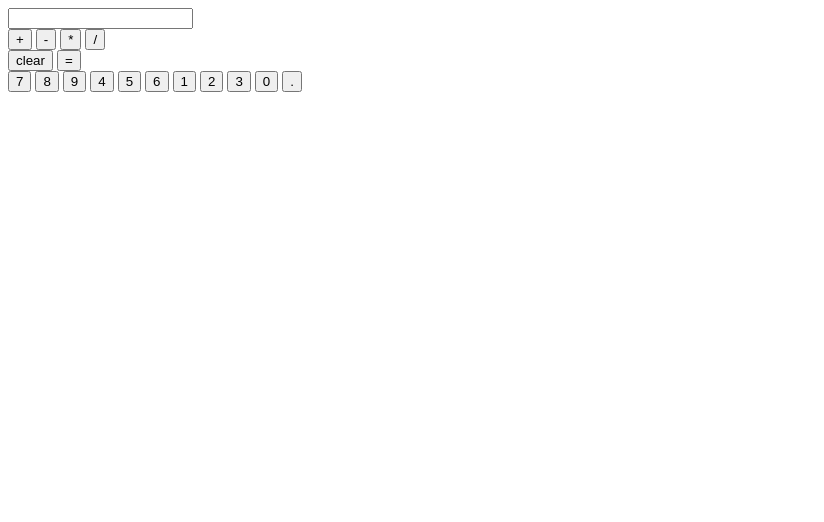
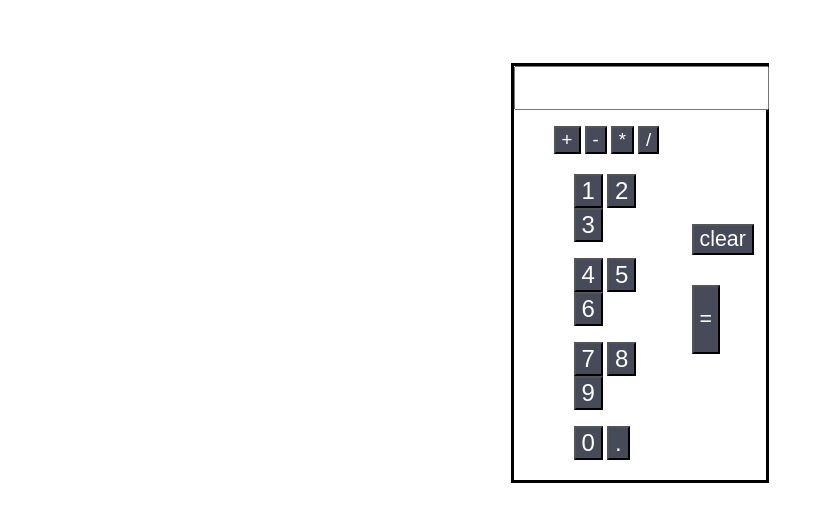
Before and after one commit to gregkorte/calculator, a website: page index.html in a window 1280 px wide. Shown: the whole page, without its empty margins (0-824 px from the left). Drawn offline with Linux system fonts and the light colour scheme.

Commit message:
css file changes

```diff
--- a/index.html
+++ b/index.html
@@ -2,43 +2,56 @@
 <html>
 	<head>
 		<title>Calculator</title>
+		<link rel="stylesheet" type="text/css" href="main.css">
 	</head>
 	<body>
 	  <div class="container">
 	  	<div class="display">
-	  		<input type="text">
+	  		<input class="displaybar" type="text">
 	  	</div>
 	  	<div class="buttons">
 	  		<div class="top">
-	  			<input type="button" value="+">
-	  			<input type="button" value="-">
-	  			<input type="button" value="*">
-	  			<input type="button" value="/">
+	  			<ul>
+	  			<li><input class="operator" type="button" value="+"></li>
+	  			<li><input class="operator" type="button" value="-"></li>
+	  			<li><input class="operator" type="button" value="*"></li>
+	  			<li><input class="operator" type="button" value="/"></li>
+	  			</ul>
 	  		</div>
 	  		<div class="right">
-	  			<input type="button" value="clear">
-	  			<input type="button" value="=">
+	  			<ul>
+	  			<li><input class="rightbut" type="button" value="clear"></li>
+	  			<li><input class="rightbut" id="equal" type="button" value="="></li>
+	  			</ul>
 	  		</div>
 	  		<div class="keypad">
+	  			<ul>
 	  			<span>
-	  				<input type="button" value="7">
-	  				<input type="button" value="8">
-	  				<input type="button" value="9">
+	  				<li><input class="number" type="button" value="1"></li>
+	  				<li><input class="number" type="button" value="2"></li>
+	  				<li><input class="number" type="button" value="3"></li>
 	  			</span>
+	  			</ul>
+	  			<ul>
 	  			<span>
-	  				<input type="button" value="4">
-	  				<input type="button" value="5">
-	  				<input type="button" value="6">
+	  				<li><input class="number" type="button" value="4"></li>
+	  				<li><input class="number" type="button" value="5"></li>
+	  				<li><input class="number" type="button" value="6"></li>
 	  			</span>
+	  			</ul>
+	  			<ul>
 	  			<span>
-	  				<input type="button" value="1">
-	  				<input type="button" value="2">
-	  				<input type="button" value="3">
+	  				<li><input class="number" type="button" value="7"></li>
+	  				<li><input class="number" type="button" value="8"></li>
+	  				<li><input class="number" type="button" value="9"></li>
 	  			</span>
+	  			</ul>
+	  			<ul>
 	  			<span>
-	  				<input type="button" value="0">
-	  				<input type="button" value=".">
+	  				<li><input class="number" type="button" value="0"></li>
+	  				<li><input class="number" type="button" value="."></li>
 	  			</span>
+	  			</ul>
 	  		</div>
 	  	</div>
 	  </div>
--- /dev/null
+++ b/main.css
@@ -0,0 +1,81 @@
+.container {
+	border-style: solid;
+	border-color: black;
+	width: 20%;
+	margin-left: auto;
+	margin-right: auto;
+	margin-top: 5%;
+}
+
+.keypad {
+	margin: 20px;
+}
+
+.keypad ul li {
+	display: inline;
+}
+
+.number {
+	font-size: 18pt;
+	color: #FFFFFF;
+	background-color: #474A59;
+	outline: none;
+}
+
+.number:active {
+	border-style: inset;
+	outline: none;
+}
+
+.right {
+	float: right;
+	margin-top: 15%;
+	margin-right: 5%;
+}
+
+.right ul li {
+	display: block;
+}
+
+.rightbut {
+	font-size: 16pt;
+	color: #FFFFFF;
+	background-color: #474A59;
+	outline: none;
+	margin-bottom: 30px;
+}
+
+.rightbut:active {
+	border-style: inset;
+	outline: none;
+}
+
+#equal {
+	padding-top: 20px;
+	padding-bottom: 20px;
+}
+
+.top ul li {
+	display: inline;
+}
+
+.operator {
+	font-size: 14pt;
+	color: #FFFFFF;
+	background-color: #474A59;
+	outline: none;
+
+}
+
+.operator:active {
+	border-style: inset;
+	outline: none;
+}
+
+.displaybar {
+	text-align: right;
+	font-size: 24pt;
+	width: 98%;
+	font-family: ‘Lucida Console’, Monaco, monospace;
+	outline: none;
+}
```
